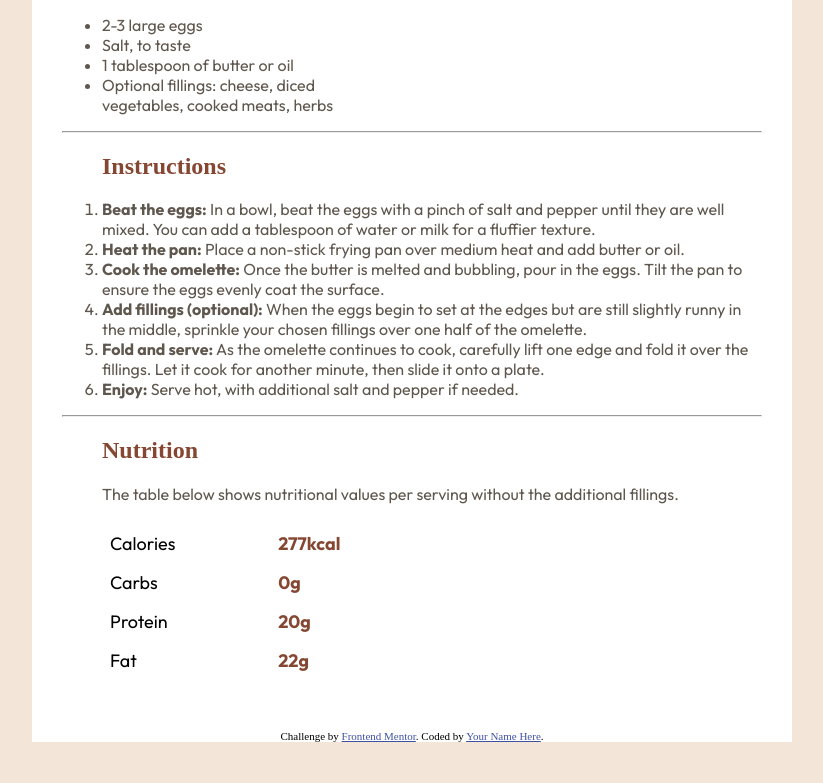
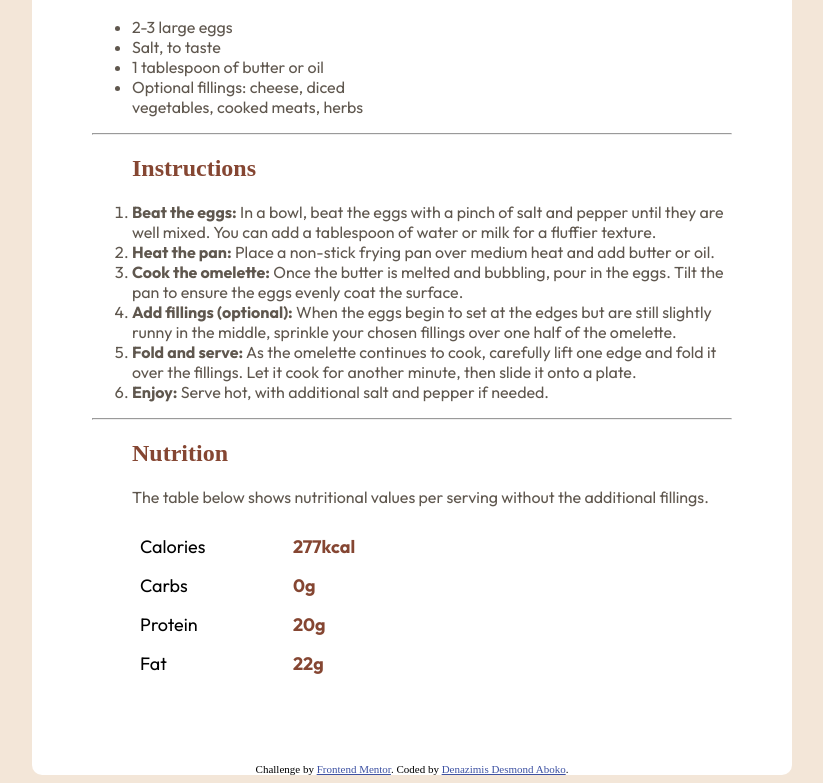
Before and after one commit to denadev29/recipe-page, a plain HTML site: page index.html in a window 1536 px wide. Shown: the part 736-1519 px from the top of the page, without its empty margins (356-1179 px from the left). Before the commit the page ends 1486 px from the top, so only its background shows below. Drawn offline with Linux system fonts and the light colour scheme.

Commit message:
Update index.html

```diff
--- a/index.html
+++ b/index.html
@@ -75,10 +75,7 @@
         color: hsl(14, 45%, 36%);
         font-weight: bold;
       }
-      .content {
 
-        padding: 30px;
-      }
       span {
         color: hsl(30, 10%, 34%);
         font-family: "Outfit", sans-serif;
@@ -100,13 +97,35 @@
         font-family: "Outfit", sans-serif;
         color: hsl(30, 10%, 34%);
       }
+      .text-only{
+        padding: 30px;
+      }
+      @media(min-width:1440px){
+        .main{
+          border-radius: 10px;
+          width: 50%;
+        }
+        #image {
+        border-radius: 10px;
+
+
+
+        }
+        .content{
+          padding: 30px;
+        }
+
+      }
+
     </style>
   </head>
   <body>
     <div class="main">
-      <img id="image" src="./assets/images/image-omelette.jpeg" alt="" />
+
 
       <div class="content">
+        <img id="image" src="./assets/images/image-omelette.jpeg" alt="" />
+        <div class="text-only">
           <h1 class="text">
             Simple Omelette <br />
             Recipe
@@ -200,11 +219,13 @@
             </table>
           </ul>
         </div>
+
+      </div>
       <div class="attribution">
         Challenge by
         <a href="https://www.frontendmentor.io?ref=challenge" target="_blank"
           >Frontend Mentor</a
-        >. Coded by <a href="#">Your Name Here</a>.
+        >. Coded by <a href="#">Denazimis Desmond Aboko</a>.
       </div>
     </div>
   </body>
```
Lines whose indentation alone changed are shown as unchanged.
